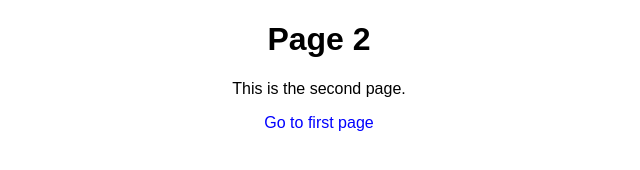
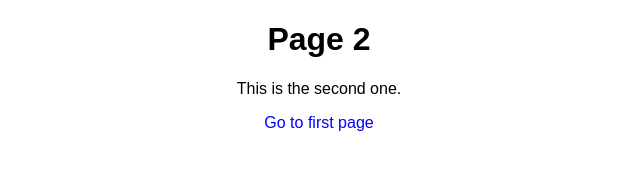
Before and after one commit to RaniaMostafa55/html_project, a plain HTML site: page page2.html in a window 1280 px wide. Shown: the full height of the page, 321-961 px from the left. Drawn offline with Linux system fonts and the light colour scheme.

Commit message:
Change page2 paragraph

```diff
--- a/page2.html
+++ b/page2.html
@@ -18,7 +18,7 @@
 </head>
 <body>
     <h1>Page 2</h1>
-    <p>This is the second page.</p>
+    <p>This is the second one.</p>
     <a href="index.html">Go to first page</a>
 </body>
 </html>
```
